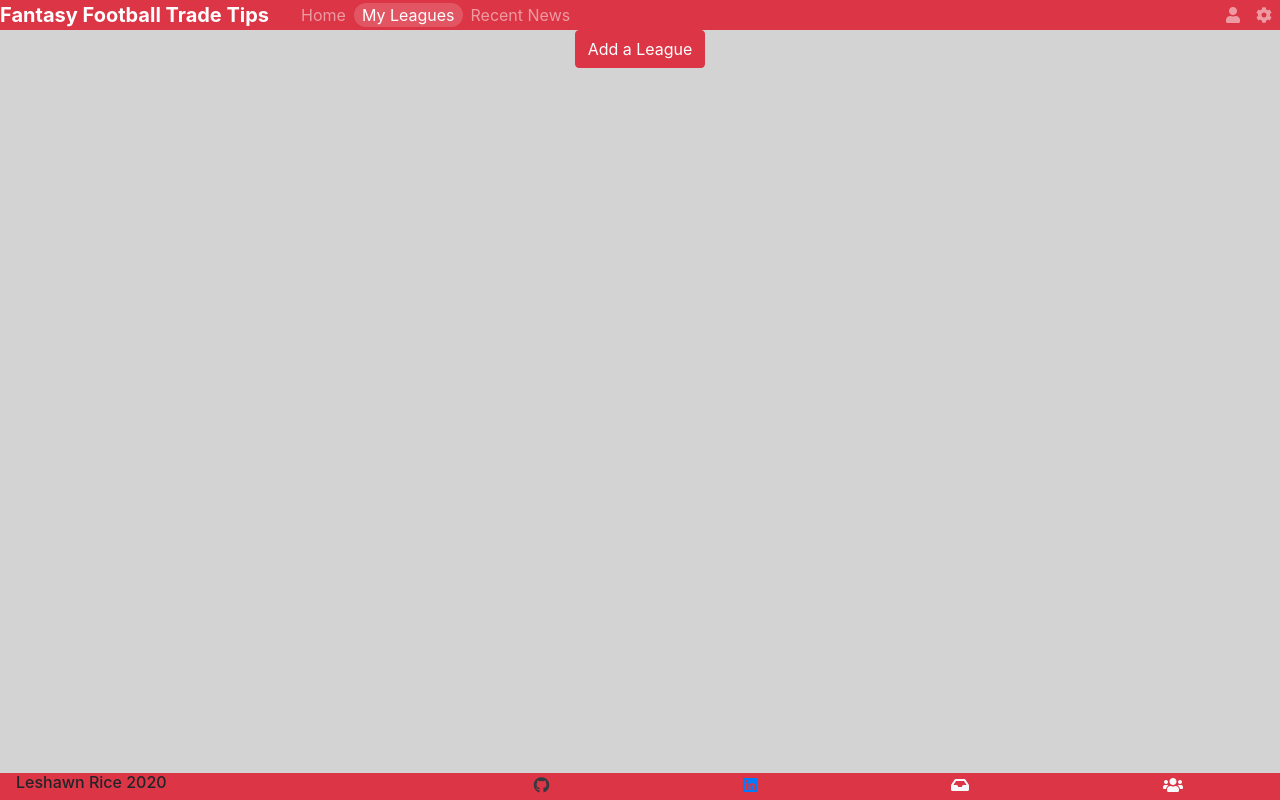
After one commit to leshawn-rice/ffl-trade-tips, a Flask app: page /leagues in a window 1280 px wide. The commit adds this page. Run offline with Flask 2, Linux system fonts and the light colour scheme; the visitor is signed in with stand-in values (Sample User, id 1); data comes from the database, SQL or seed files in the repository; data that the repository does not hold is empty; some libraries are stand-ins or nearby versions.

Commit message:
Added leagues route

```diff
--- a/app/static/app.js
+++ b/app/static/app.js
@@ -5,9 +5,9 @@ function setActiveLinkInNavbar() {
     '#' instead of the page address
   */
   $activeLink = $('.active').find('a');
-  $activeLink.attr('href', '#')
+  $activeLink.attr('href', '#');
 }
 
 $(() => {
-  setActiveLinkInNavbar()
+  setActiveLinkInNavbar();
 });
--- a/app/static/style.css
+++ b/app/static/style.css
@@ -26,6 +26,10 @@ body {
 .table a {
   color: white;
   box-shadow: lightblue;
+}
+
+#profile-dropdown {
+  margin-right: 100vw;
 }
 
 #profile-phone {
--- a/app/templates/base.html
+++ b/app/templates/base.html
@@ -1,11 +1,11 @@
 {% extends 'html_base.html' %}
 
 {% block navbar %}
-<nav class="navbar sticky-top navbar-expand-lg navbar-light bg-danger justify-content-start p-0">
+<nav class="navbar sticky-top navbar-expand-lg navbar-dark bg-danger justify-content-start p-0">
     <p class="navbar-brand d-flex align-self-center font-weight-bold m-0 p-0">Fantasy Football Trade Tips</p>
     {% if session['logged_in'] %}
-    <a class="nav-link ml-auto text-dark" id="profile-phone" href="/profile"><i class="fas fa-user"></i></a>
-    <a class="nav-link ml-auto text-dark" id="settings-phone" href="/settings"><i class="fas fa-cog"></i></a>
+    <a class="nav-link ml-auto text-light" id="profile-phone" href="/profile"><i class="fas fa-user"></i></a>
+    <a class="nav-link ml-auto text-light" id="settings-phone" href="/settings"><i class="fas fa-cog"></i></a>
     {% endif %}
     <button class="navbar-toggler ml-auto" type="button" data-toggle="collapse" data-target="#navbar-toggler"
         aria-controls="navbar-toggler" aria-expanded="false" aria-label="Toggle navigation">
@@ -14,10 +14,9 @@
     <div class="collapse navbar-collapse" id="navbar-toggler">
         <ul class="navbar-nav ml-4 mt-lg-0" id="navbar-left-items">
             <li class="nav-item {% block home_active %}{% endblock %} text-center">
-                <a class="nav-link" href="/">Home <span class="sr-only">(current)</span></a>
+                <a class="nav-link" href="/">Home</a>
             </li>
-            {% if session['logged_in'] %}
-            </li>
+            {% if 'user_id' in session %}
             <li class="nav-item {% block leagues_active %}{% endblock %} text-center">
                 <a class="nav-link" href="/leagues">My Leagues</a>
             </li>
@@ -26,10 +25,10 @@
             </li>
         </ul>
         <ul class="navbar-nav ml-auto mt-lg-0" id="navbar-right-items">
-            <li class="nav-item text-center" id="profile-desktop">
+            <li class="nav-item" id="profile-desktop">
                 <a class="nav-link" href="/profile"><i class="fas fa-user"></i></a>
             </li>
-            <li class="nav-item text-center" id="settings-desktop">
+            <li class="nav-item" id="settings-desktop">
                 <a class="nav-link" href="/settings"><i class="fas fa-cog"></i></a>
             </li>
             {% else %}
@@ -41,9 +40,8 @@
     </div>
 </nav>
 {% endblock %}
-
 {% block footer %}
-
+<br><br><br><br>
 <footer class="footer bg-danger">
     <div class="row">
         <div class="col-4">
--- /dev/null
+++ b/app/templates/leagues.html
@@ -0,0 +1,52 @@
+{% extends 'base.html' %}
+
+{% block title %}My Leagues{% endblock %}
+
+{% block leagues_active %}active{% endblock %}
+
+{% block content %}
+
+{% if leagues %}
+<div class="row justify-content-center">
+    {% for league in leagues %}
+    <div class="col-12 col-md-4 text-center">
+        <div class="row align-items-center justify-content-between">
+            <div class="col-6">
+                <h1 class="h3">{{league.league_id}}</h1>
+            </div>
+            <div class="col-6">
+                <a href="/leagues/{{league.id}}" class="btn btn-sm btn-success">Open League</a>
+            </div>
+        </div>
+        <table class="table table-striped">
+            <tr>
+                <td>Teams</td>
+                <td>{{league.num_teams}}</td>
+            </tr>
+            <tr>
+                <td>Owners</td>
+                <td>{{league.num_teams}}</td>
+            </tr>
+            <tr>
+                <td>Week</td>
+                <td>{{league.num_teams}}</td>
+            </tr>
+            <tr>
+                <td>Top Scorer</td>
+                <td>{{league.year}}</td>
+            </tr>
+            <tr>
+                <td>Teams</td>
+                <td>{{league.num_teams}}</td>
+            </tr>
+        </table>
+    </div>
+    {% endfor %}
+</div>
+
+{% endif %}
+<div class="row justify-content-center">
+    <button class="btn btn-danger">Add a League</button>
+</div>
+
+{% endblock %}
--- a/espn/views.py
+++ b/espn/views.py
@@ -1,10 +1,20 @@
+from flask import render_template, redirect, session
+from app.app import app
 from espn.classes.news_class import News
-from flask import render_template
-from app.app import app
+from users.models import UserModel
 
 
-@ app.route('/recent-news')
+@app.route('/recent-news')
 def show_news():
     news = News()
     news.get_news()
     return render_template('news.html', news=news.data)
+
+
+@app.route('/leagues')
+def show_leagues():
+    if 'user_id' not in session:
+        return redirect('/login')
+    user = UserModel.query.get(session['user_id'])
+    leagues = user.leagues
+    return render_template('leagues.html', leagues=leagues)
```
Also changed, not shown: app/static/leagues_design.png (added).
